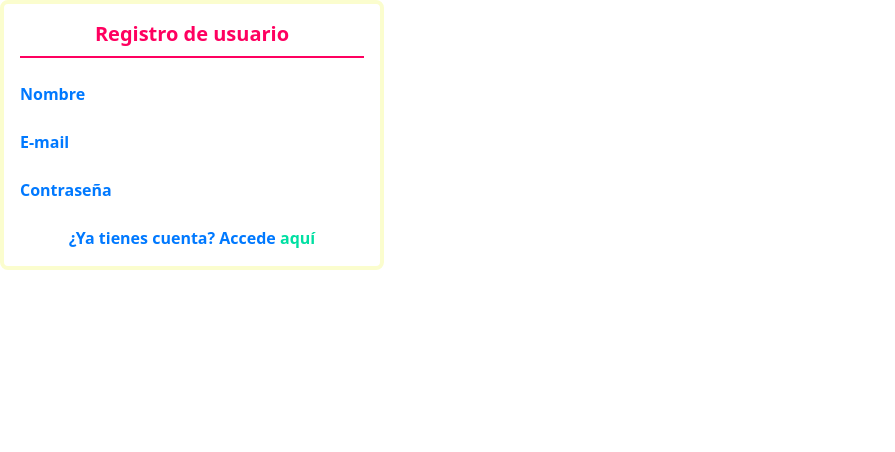
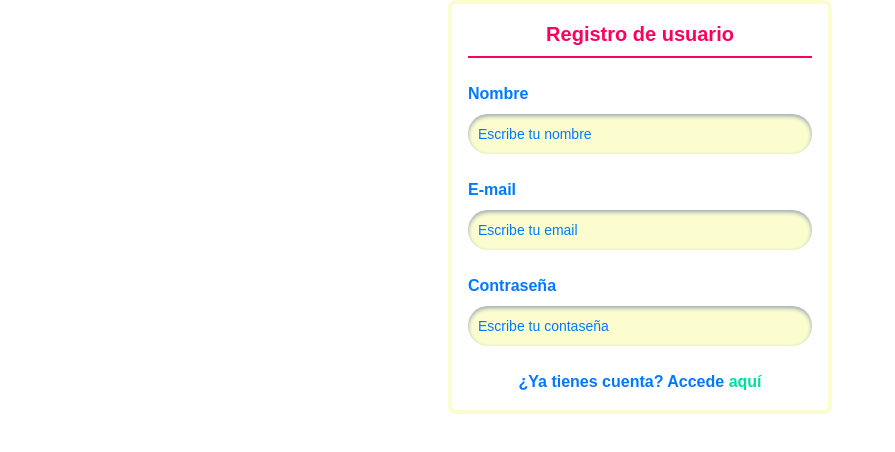
Before and after one commit to IsaLagu/happy-travel-frontend, a React (Vite) app: page / in a window 1280 px wide. Shown: the top 452 px of the page, without its empty margins (0-895 px from the left). Built offline with nearby package versions, Linux system fonts and the light colour scheme.

Commit message:
add input

```diff
--- /dev/null
+++ b/src/components/general/Input.jsx
@@ -0,0 +1,16 @@
+import React from "react";
+
+const Input = ({ text, placeholder }) => {
+  return (
+    <input
+      type={text}
+      name={text}
+      id={text}
+      className="font-jaldi bg-cream shadow-inner shadow-slate-400 h-10 w-128 rounded-full border-gray-300 text-sm placeholder-blue block w-full p-2.5 "
+      placeholder={placeholder}
+      required
+    />
+  );
+};
+
+export default Input;
--- a/src/components/signUp/SignUp.jsx
+++ b/src/components/signUp/SignUp.jsx
@@ -1,24 +1,28 @@
-import React from "react";
+import Input from "../general/Input";
 
 const SignUp = () => {
   return (
-    <div className="w-full max-w-sm p-4 bg-white border-4 border-cream rounded-lg">
+    <div className="flex justify-center items-center">
+      <div className="w-full max-w-sm font-jaldi p-4 bg-white border-4 border-cream rounded-lg">
         <form className="space-y-6" action="#">
           <h5 className="text-xl text-center pb-2 font-bold text-red border-red border-b-2 ">Registro de usuario</h5>
           <div>
             <label htmlFor="name" className="block mb-2 text-base font-bold text-blue">
               Nombre
             </label>
+            <Input text="nombre" placeholder="Escribe tu nombre" />
           </div>
           <div>
             <label htmlFor="email" className="block mb-2 text-base font-bold text-blue">
               E-mail
             </label>
+            <Input text="email" placeholder="Escribe tu email" />
           </div>
           <div>
             <label htmlFor="password" className="block mb-2 text-base font-bold text-blue">
               Contraseña
             </label>
+            <Input text="contraseña" placeholder="Escribe tu contaseña" />
           </div>
           <div className="text-base font-bold text-blue text-center">
             ¿Ya tienes cuenta? Accede {""}
@@ -28,6 +32,7 @@ const SignUp = () => {
           </div>
         </form>
       </div>
+    </div>
   );
 };
 
```
Lines whose indentation alone changed are shown as unchanged.
